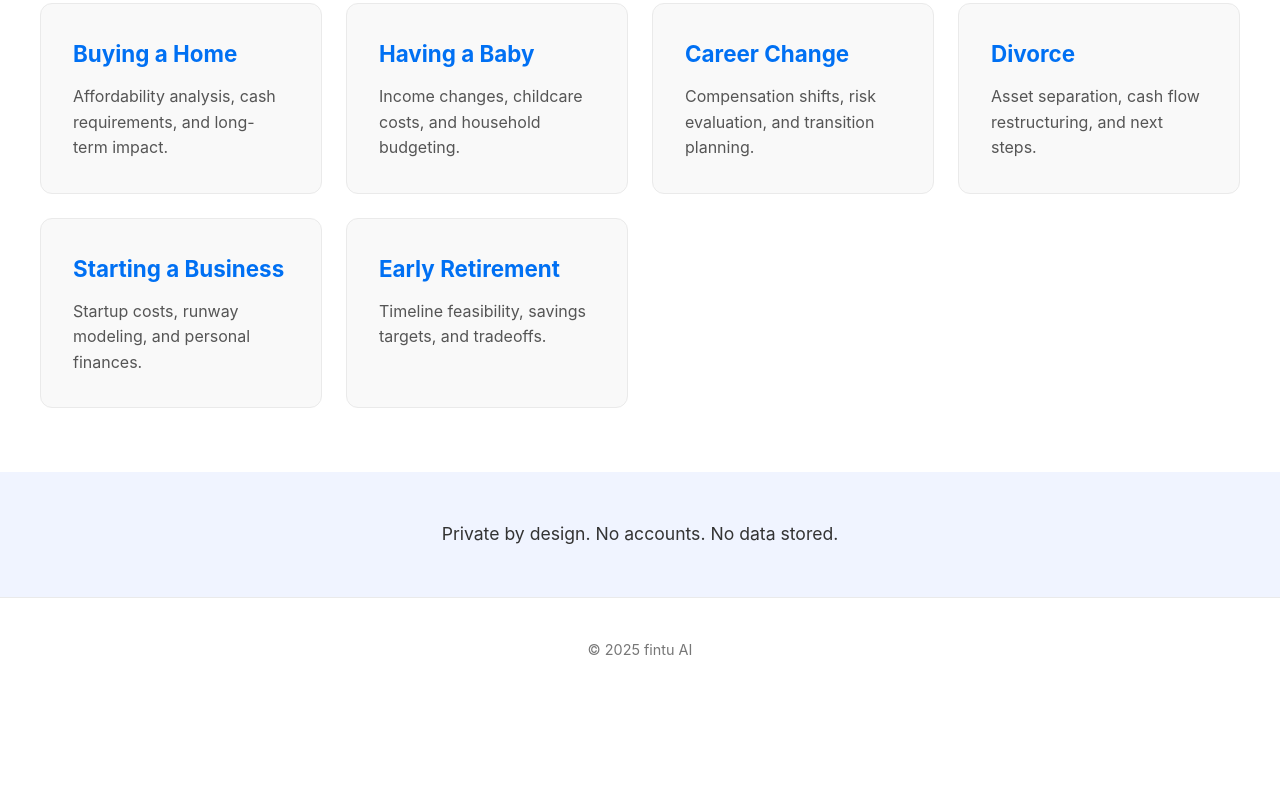
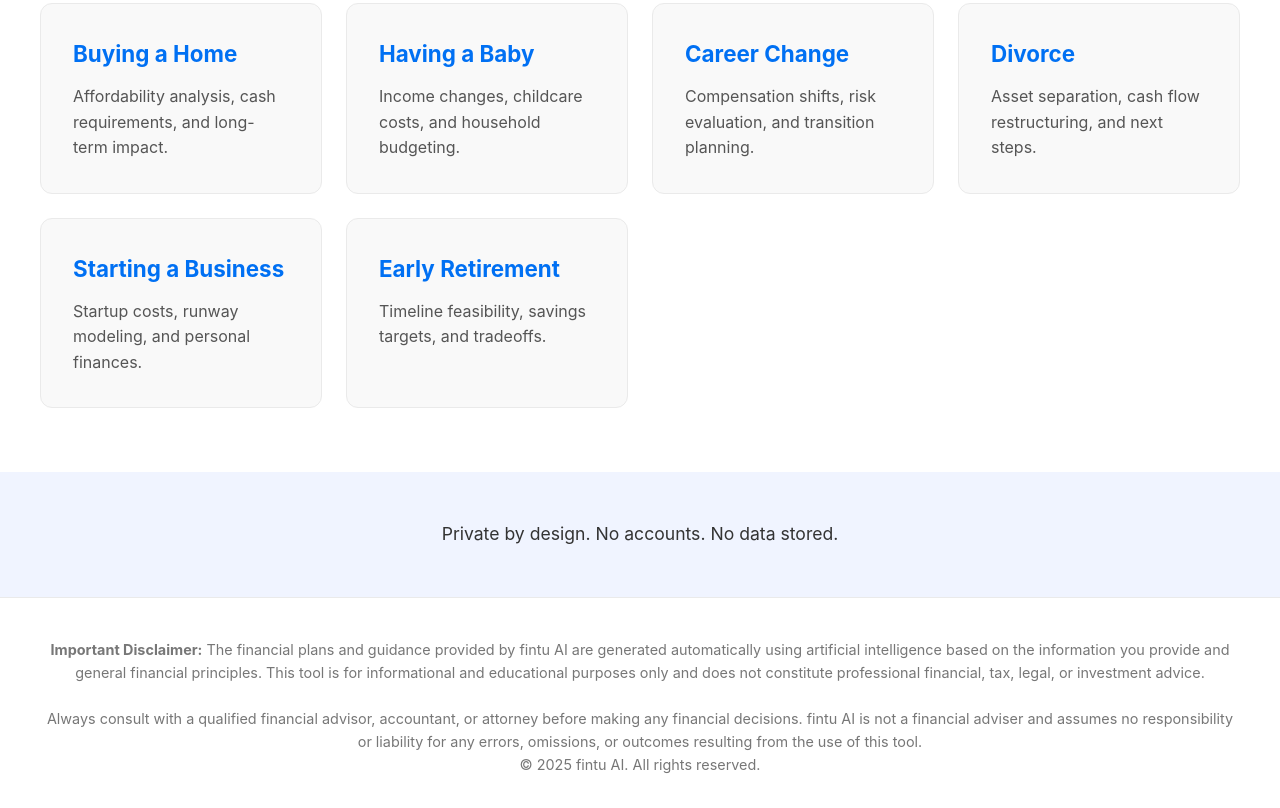
Before and after one commit to bgc104/fintu2, a website: page public/index.html in a window 1280 px wide. Shown: the part 620-1428 px from the top of the page. Before the commit the page ends 1313 px from the top, so only its background shows below. Drawn offline with Linux system fonts and the light colour scheme.

Commit message:
Update index.html

```diff
--- a/public/index.html
+++ b/public/index.html
@@ -106,10 +106,15 @@
 
   <!-- Footer -->
   <footer class="site-footer">
-    <div class="container">
-      <p>© 2025 fintu AI</p>
-    </div>
-  </footer>
+  <div class="container">
+    <p class="disclaimer">
+      <strong>Important Disclaimer:</strong> The financial plans and guidance provided by fintu AI are generated automatically using artificial intelligence based on the information you provide and general financial principles. This tool is for informational and educational purposes only and does not constitute professional financial, tax, legal, or investment advice.
+      <br><br>
+      Always consult with a qualified financial advisor, accountant, or attorney before making any financial decisions. fintu AI is not a financial adviser and assumes no responsibility or liability for any errors, omissions, or outcomes resulting from the use of this tool.
+    </p>
+    <p class="copyright">© 2025 fintu AI. All rights reserved.</p>
+  </div>
+</footer>
 
   <!-- Load JavaScript at the end -->
   <script src="/main.js"></script>
```
